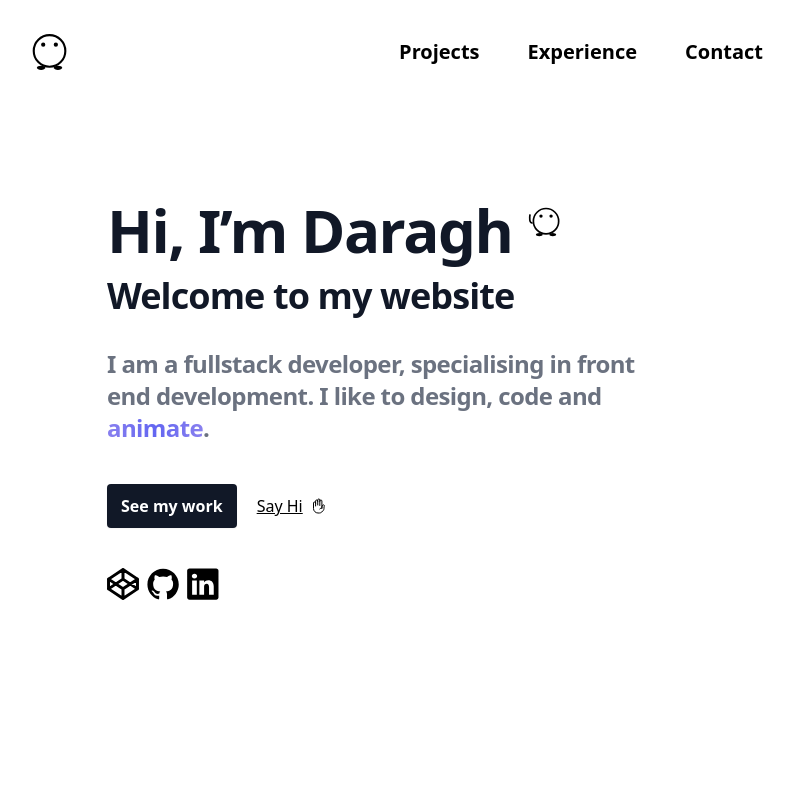
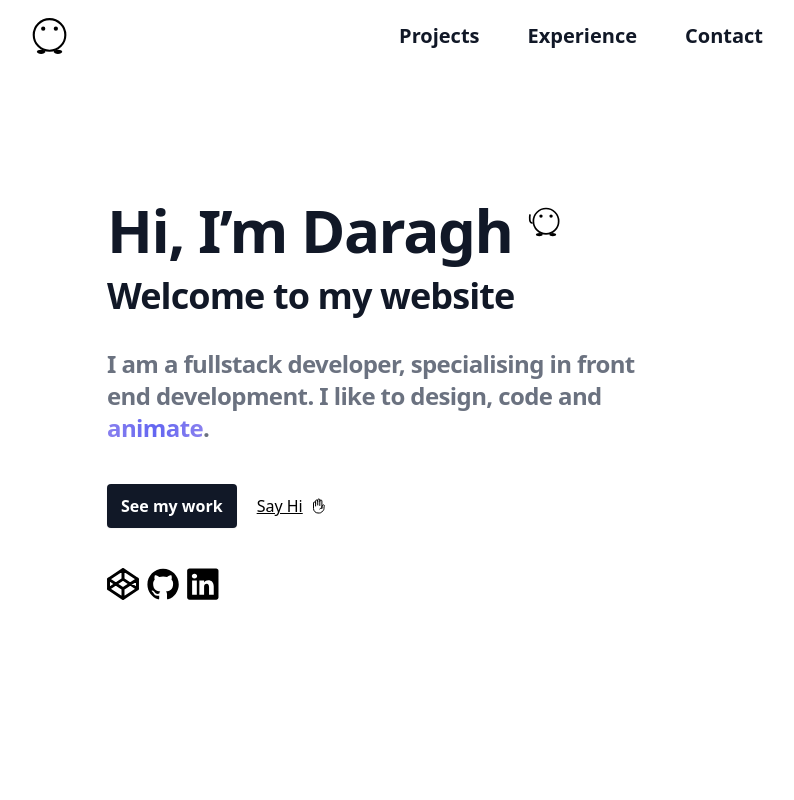
Before and after one commit to DaraghColl/daragh-coll-website, an Astro site: page / in a window 1280 px wide. Shown: the top 800 px of the page, without its empty margins (245-1039 px from the left). Built offline with nearby package versions, Linux system fonts and the light colour scheme; Astro itself is replaced by a stand-in of ours.

Commit message:
feat: reduce padding on header

```diff
--- a/src/components/shared/header/header.astro
+++ b/src/components/shared/header/header.astro
@@ -2,7 +2,7 @@
 import LadIcon from '../lad-icon/lad-icon.astro';
 ---
 
-<nav class="fixed z-50 w-full bg-white p-4">
+<nav class="fixed z-50 w-full bg-white">
 	<div class="container-sm mx-auto flex items-center justify-between">
 		<LadIcon id="navbar_lad" variant="base" height="2.5rem" width="2.5rem" />
 		<svg
@@ -16,10 +16,10 @@ import LadIcon from '../lad-icon/lad-icon.astro';
 			<path stroke-linecap="round" stroke-linejoin="round" d="M3.75 9h16.5m-16.5 6.75h16.5"></path>
 		</svg>
 
-		<ul class="hidden list-none gap-12 text-xl font-semibold md:flex">
-			<li>Projects</li>
-			<li>Experience</li>
-			<li>Contact</li>
+		<ul class="hidden list-none gap-12 text-xl font-semibold text-gray-900 md:flex">
+			<li><a href="#section__projects">Projects</a></li>
+			<li><a href="">Experience</a></li>
+			<li><a href="">Contact</a></li>
 		</ul>
 	</div>
 </nav>
```
